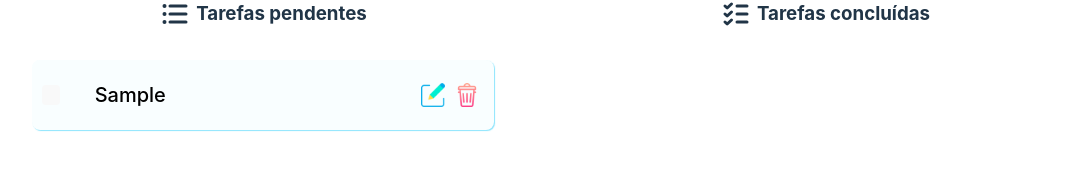
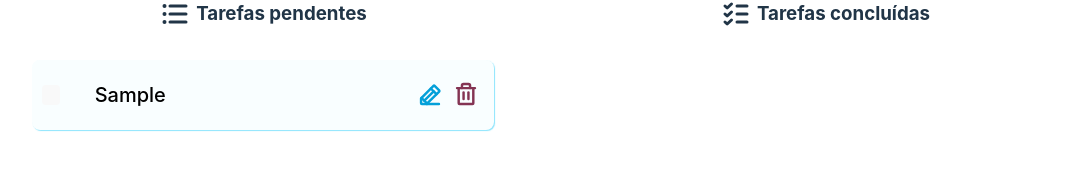
Before and after one commit to hortenciacortes/simple-react-projects, a React (Vite) app: page / in a window 1280 px wide. Both pictures are taken after typing "Sample" into the empty fields and a click on the button "Adicionar". Shown: the part 400-572 px from the top of the page, without its empty margins (96-1183 px from the left). Built offline with nearby package versions, Linux system fonts and the light colour scheme.

Commit message:
change svgs to phosphor

```diff
--- a/src/components/ToDoList/ListItem/index.jsx
+++ b/src/components/ToDoList/ListItem/index.jsx
@@ -1,5 +1,5 @@
 import { useState } from 'react';
-import { Check } from "phosphor-react";
+import { Check, PencilLine, Trash } from "phosphor-react";
 import * as Checkbox from '@radix-ui/react-checkbox';
 import './styles.scss';
 
@@ -84,8 +84,16 @@ export function ListItem({ task, indexItem, isChecked, list, setList }) {
         </Checkbox.Root>
       </div>
       <div>
-        <img src="src/assets/edit.png" alt="Icone de edição" onClick={ () => {handleEdit(indexItem)} } />
-        <img src="src/assets/delete.png" alt="Icone de exclusão" onClick={ () => handleDelete(indexItem) } />
+        <PencilLine
+          className='icon'
+          size={26} color="#04A0D9" weight="bold"
+          onClick={() => {handleEdit(indexItem)}}
+        />
+        <Trash
+          className='icon'
+          size={26} color="#843453" weight="bold"
+          onClick={() => handleDelete(indexItem)}
+        />
       </div>
     </div>
   )
--- a/src/components/ToDoList/ListItem/styles.scss
+++ b/src/components/ToDoList/ListItem/styles.scss
@@ -61,10 +61,9 @@
     div {
       display: flex;
 
-      img {
-        width: 24px;
+      .icon {
+        cursor: pointer;
         margin: 5px;
-        cursor: pointer;
       }
     }
   }
```
Also changed, not shown: src/assets/delete.png (deleted), src/assets/edit.png (deleted).
